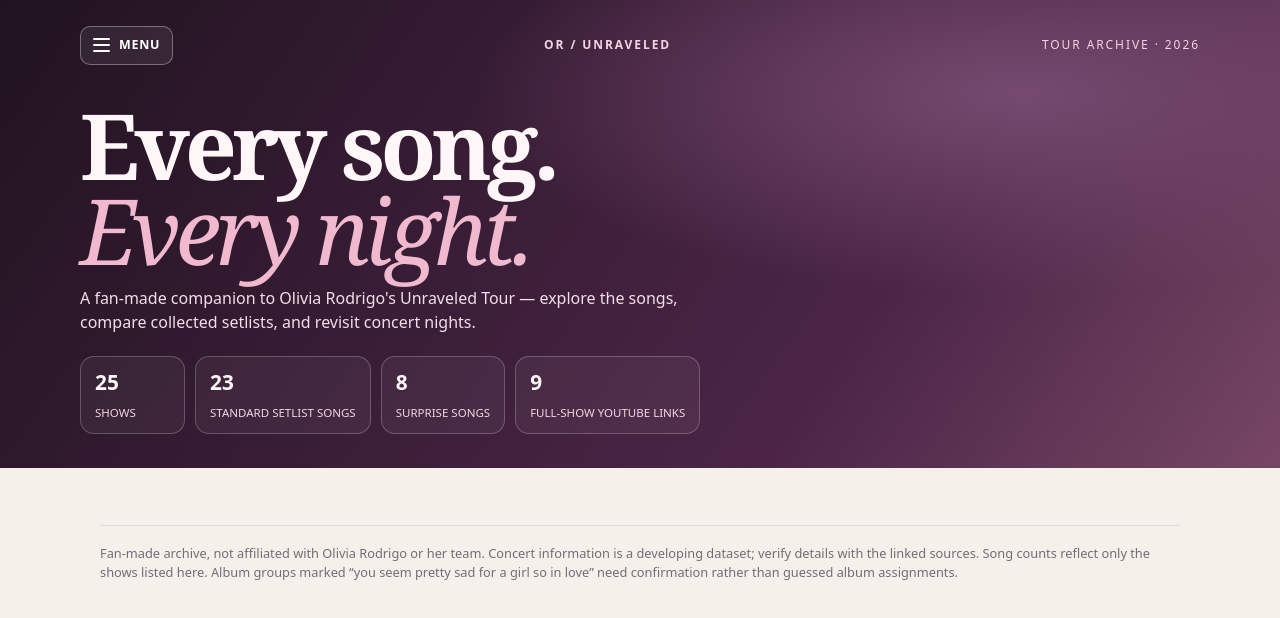
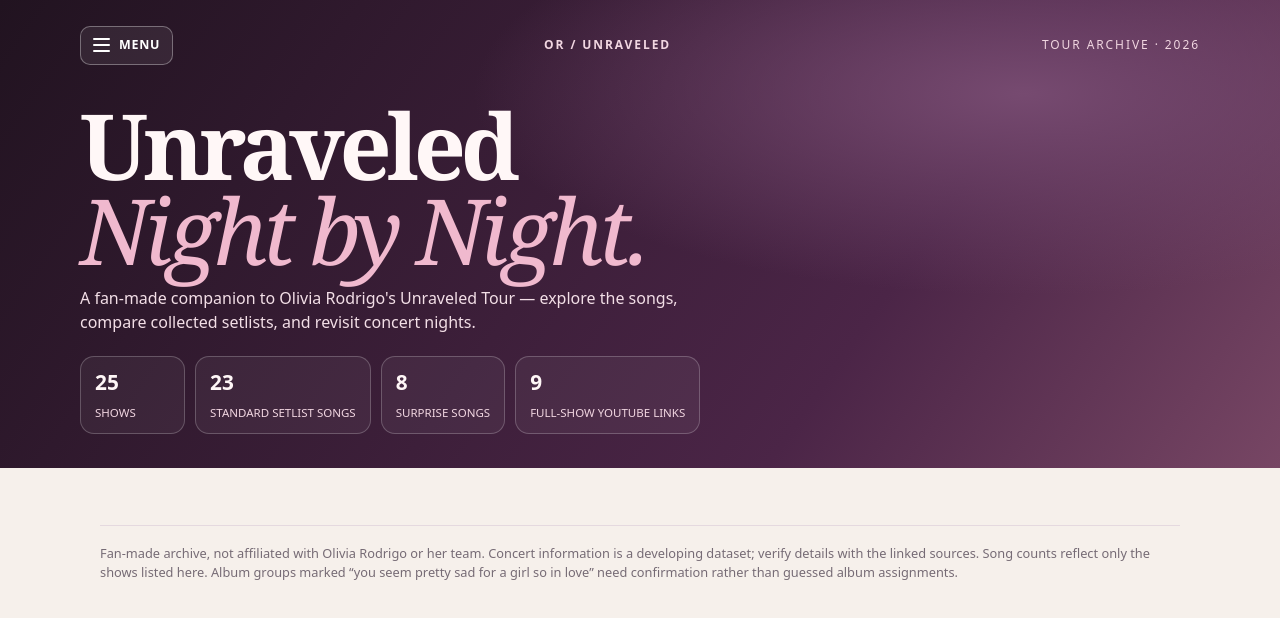
Before and after one commit to sgaslow-cloud/unraveled-tour, a plain HTML site: page index.html in a window 1280 px wide. Drawn offline with Linux system fonts and the light colour scheme.

Commit message:
Update homepage tagline to Unraveled Night by Night

```diff
--- a/index.html
+++ b/index.html
@@ -15,7 +15,7 @@
 <body>
 <header class="hero">
 <div class="topline"><div class="menu-wrap"><button class="menu-toggle" id="menuToggle" aria-expanded="false" aria-controls="quickMenu"><span class="hamburger" aria-hidden="true"><i></i><i></i><i></i></span> Menu</button><div class="menu-pop hidden" id="quickMenu"><button data-tab="upcoming">Upcoming Shows</button><button data-tab="missing">Unplayed Songs</button></div></div><span class="brand">OR / UNRAVELED</span><span>Tour archive · 2026</span></div>
-<h1>Every song.<br><em>Every night.</em></h1>
+<h1>Unraveled<br><em>Night by Night.</em></h1>
 <p>A fan-made companion to Olivia Rodrigo's Unraveled Tour — explore the songs, compare collected setlists, and revisit concert nights.</p>
 <div class="hero-stats"><button class="stat stat-button" type="button" id="showStat" data-tab="shows"><strong id="showCount">19</strong><span>SHOWS</span></button><button class="stat stat-button" type="button" id="standardStat" data-tab="sample"><strong id="standardCount">23</strong><span>STANDARD SETLIST SONGS</span></button><button class="stat stat-button" type="button" id="surpriseStat" data-tab="rankings"><strong id="surpriseCount">8</strong><span>SURPRISE SONGS</span></button><button class="stat stat-button" type="button" id="videoStat" data-tab="videos"><strong id="videoCount">4</strong><span>FULL-SHOW YOUTUBE LINKS</span></button></div>
 </header>
```
